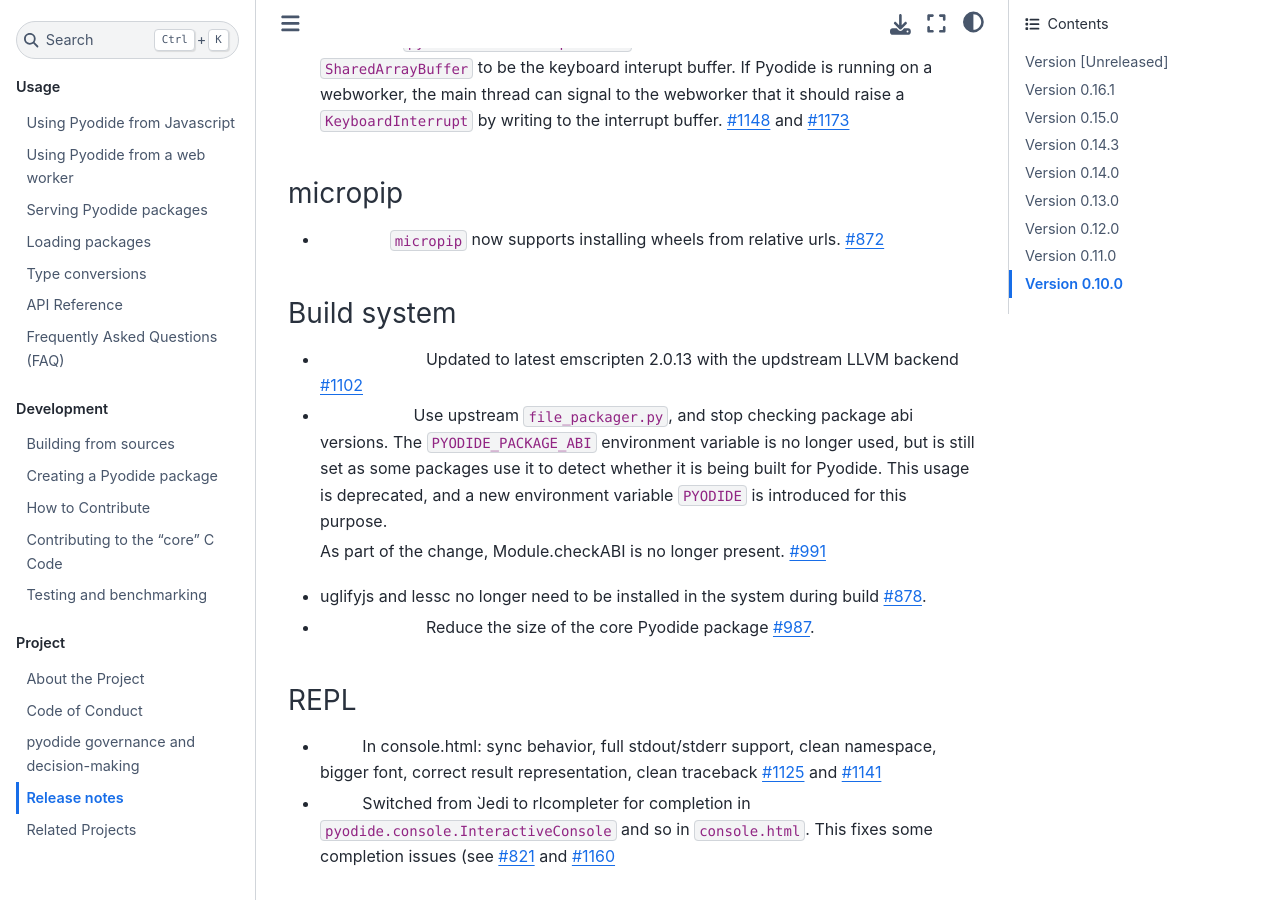
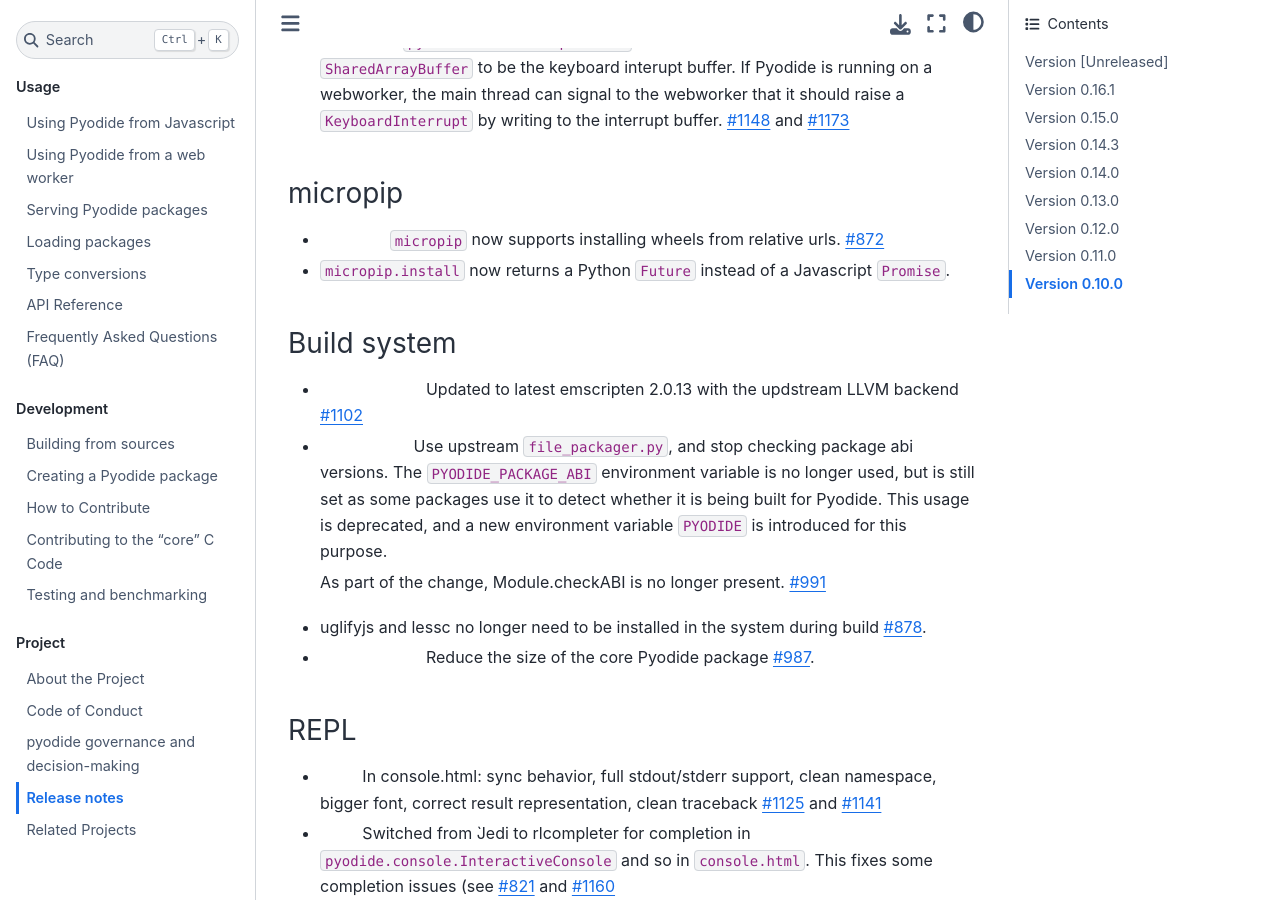
Before and after one commit to pyodide/pyodide, a Sphinx documentation site: the page built from docs/project/changelog.md, in a window 1280 px wide and 900 px high, scrolled down 2222 px. Built offline with Sphinx 7.4.7 and the Sphinx Book theme 1.1.4, drawn with Linux system fonts in a browser that asks for light colours; the version number is read from the project's files by our own code.

Commit message:
Update changelog

```diff
--- a/docs/project/changelog.md
+++ b/docs/project/changelog.md
@@ -113,6 +113,7 @@
 
 - {{ Feature }} `micropip` now supports installing wheels from relative urls.
   [#872](https://github.com/iodide-project/pyodide/pull/872)
+- {{ Change }} `micropip.install` now returns a Python `Future` instead of a Javascript `Promise`.
 
 ### Build system
 
```
